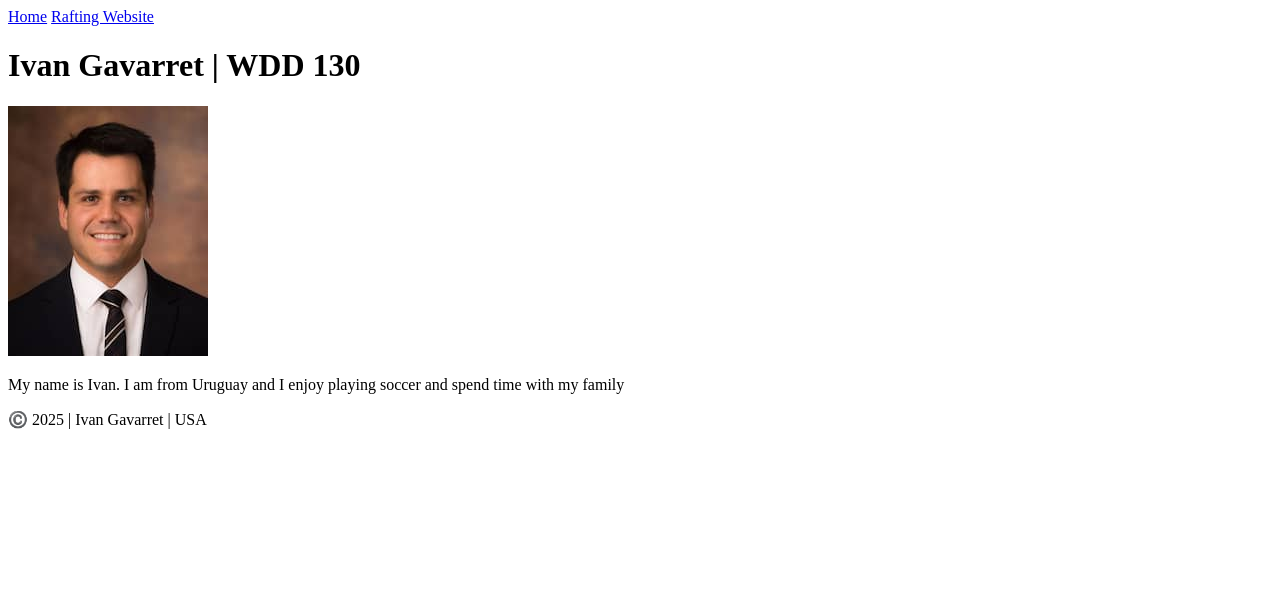
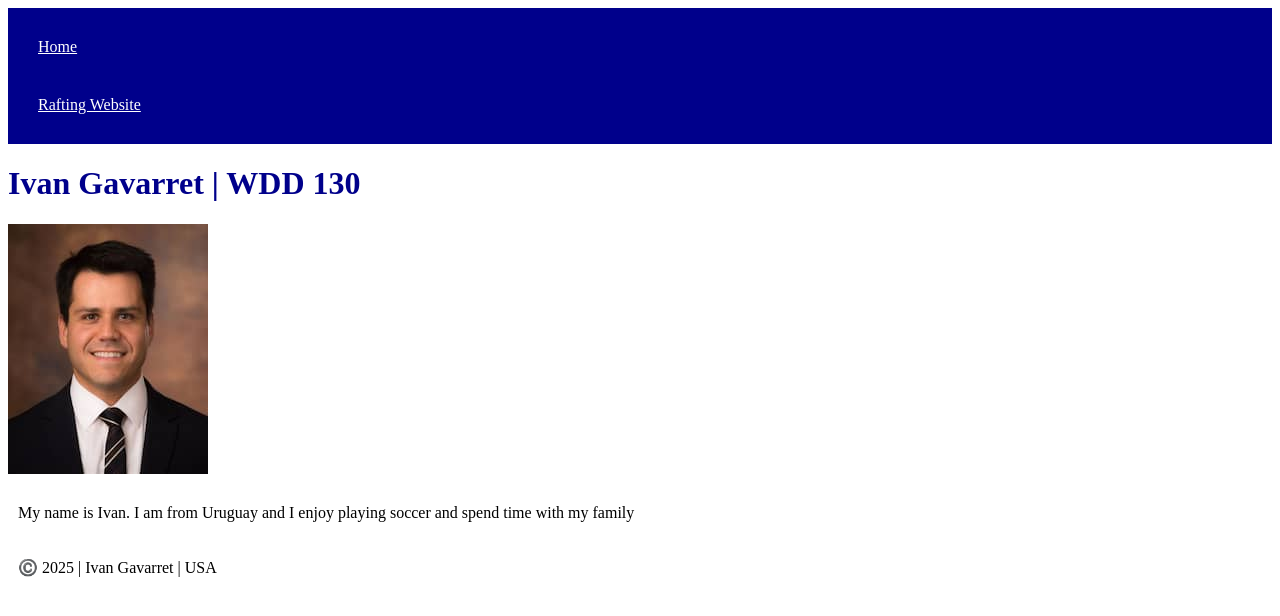
Before and after one commit to iagav/wdd130, a plain HTML site: page index.html in a window 1280 px wide. Drawn offline with Linux system fonts and the light colour scheme.

Commit message:
Adding CSS style to Main Page

```diff
--- a/index.html
+++ b/index.html
@@ -4,6 +4,7 @@
         <meta charset="utf-8">
         <meta name="viewport" content="with=device-with,initial-scale=1.0">
         <title> Ivan Gavarret | WDD 130</title>
+        <link rel="stylesheet" href="styles/styles.css"
     </head>
 
     <body>
--- /dev/null
+++ b/styles/styles.css
@@ -0,0 +1,22 @@
+nav {
+    background-color: #00008b;
+    padding: 10px;
+}
+nav a {
+    color: white;
+    display: block;
+    padding: 20px;
+}
+h1 {
+    color: darkblue;
+}
+ima {
+    with: 150px;
+    height: auto;
+    border: 1px solid black;
+    padding: 2px;
+    box-shadow: 0 0 30px gray;
+}
+p {
+    padding: 10px
+}
```
